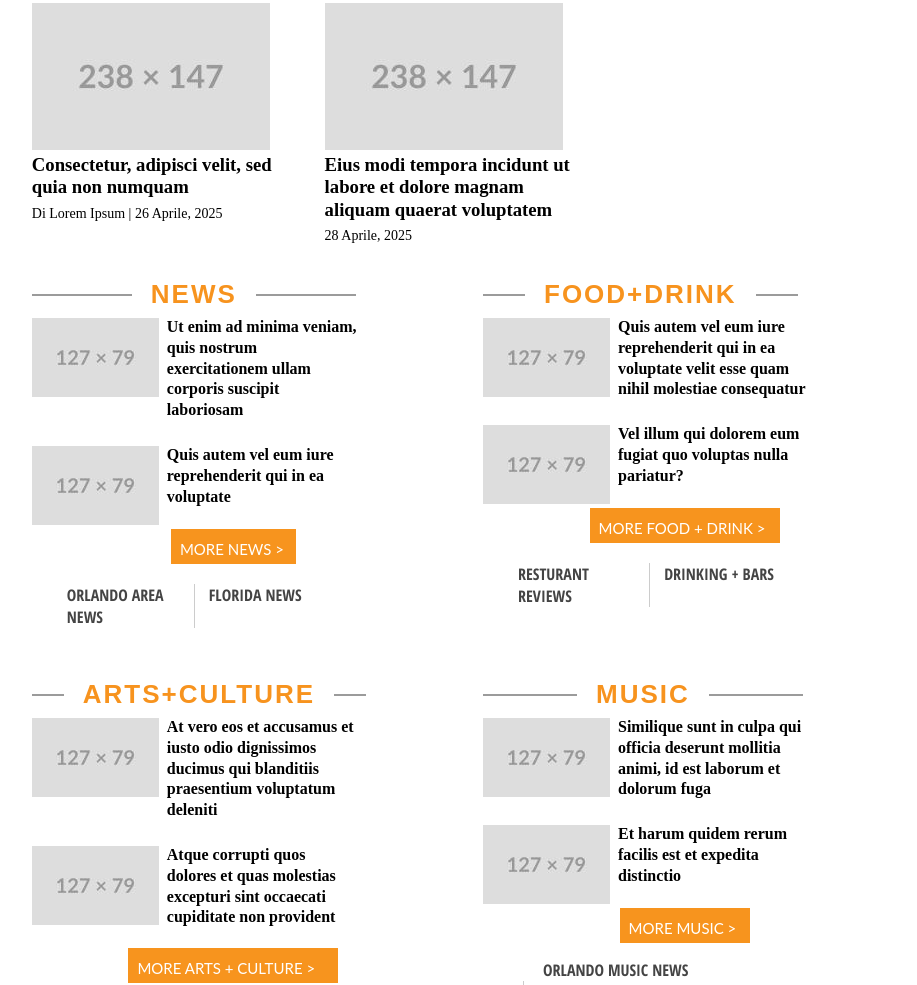
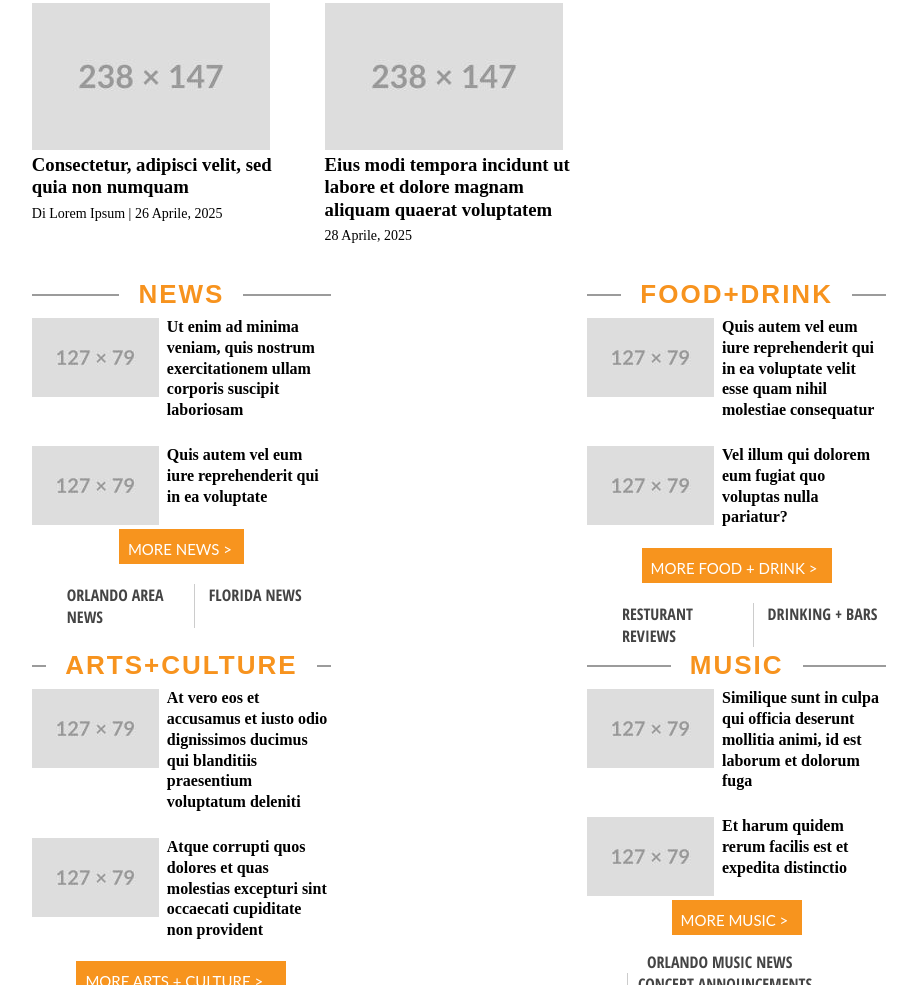
Before and after one commit to Pietrolio19/Orlando-Weekly, a website: page index.html in a window 1280 px wide. Shown: the part 1815-2800 px from the top of the page, without its empty margins (181-1098 px from the left). Drawn offline with Linux system fonts and the light colour scheme.

Commit message:
Risoluzione problemi legati alla responsiveness

```diff
--- a/style.css
+++ b/style.css
@@ -124,7 +124,7 @@
     margin-top: clamp(16px, 30px, 70px);
     padding-left:clamp(16px,16vw,235px);
     padding-right: clamp(16px, 16vw, 245px);
-    max-width:1200px;
+    max-width: 1200px;
 }
 
 /* main article */
@@ -132,6 +132,7 @@
 .flex-box { /* per affiancare le div*/
     display: flex;
     gap: 24px;
+    max-width: 320px;
 }
 
 .pointer-on-hover:hover {
@@ -154,7 +155,6 @@
 .events {
     flex: 1;
     width: 100%;
-    max-width: 318px;
 }
 
 .head {
@@ -168,6 +168,7 @@
 .divider { /* linee grigie*/
     flex:1;
     max-width: 100%;
+    width: 100%;
     height:2px;
     background:#9b9b9b;
 }
@@ -441,24 +442,8 @@
 .two-column-grid {
     display: grid;
     grid-template-columns: 1fr 1fr;
-    gap: 48px;
+    column-gap: clamp(50px, 20vw, 340px);
     padding: 32px 0 0 0;
-}
-
-.news {
-    max-width: 100px;
-}
-
-.food {
-    max-width: 42px;
-}
-
-.arts {
-    max-width: 32px;
-}
-
-.music {
-    max-width: 94px;
 }
 
 .small-article {
@@ -468,6 +453,8 @@
 .news-arts-food-music {
     margin: 0;
     gap: 8px;
+    max-width: 100%;
+    width: 100%;
 }
 
 .news-arts-food-music h3 {
@@ -744,6 +731,7 @@
 /* ANNWire */
 
 .ANN-div {
+    margin-top: clamp(5px, 30px, 35px);
     border: 10px solid #ccc;
     padding: 26px 30px 26px 40px;
     border-radius: 14px;
@@ -962,7 +950,8 @@
     }
 
     .two-column-grid {
-        grid-template-columns: 400px;
+        width: 100%;
+        grid-template-columns: 1fr;
     }
 
     .main-content {
@@ -976,9 +965,11 @@
 
     .flex-box {
         flex-direction: column;
+        max-width: 100%;
     }
 
     .flex-box.news-arts-food-music {
         flex-direction: row;
     }
 }
+/* 746x466 */
```
